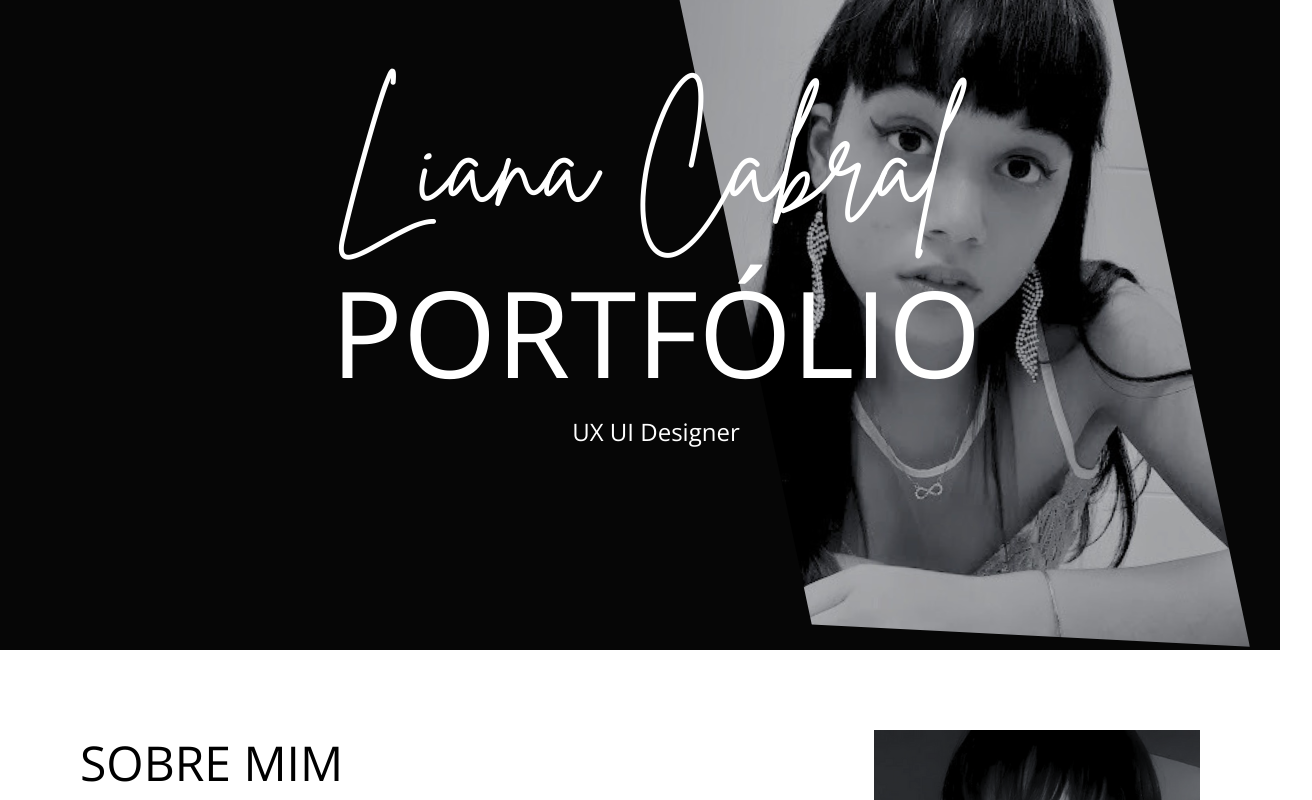
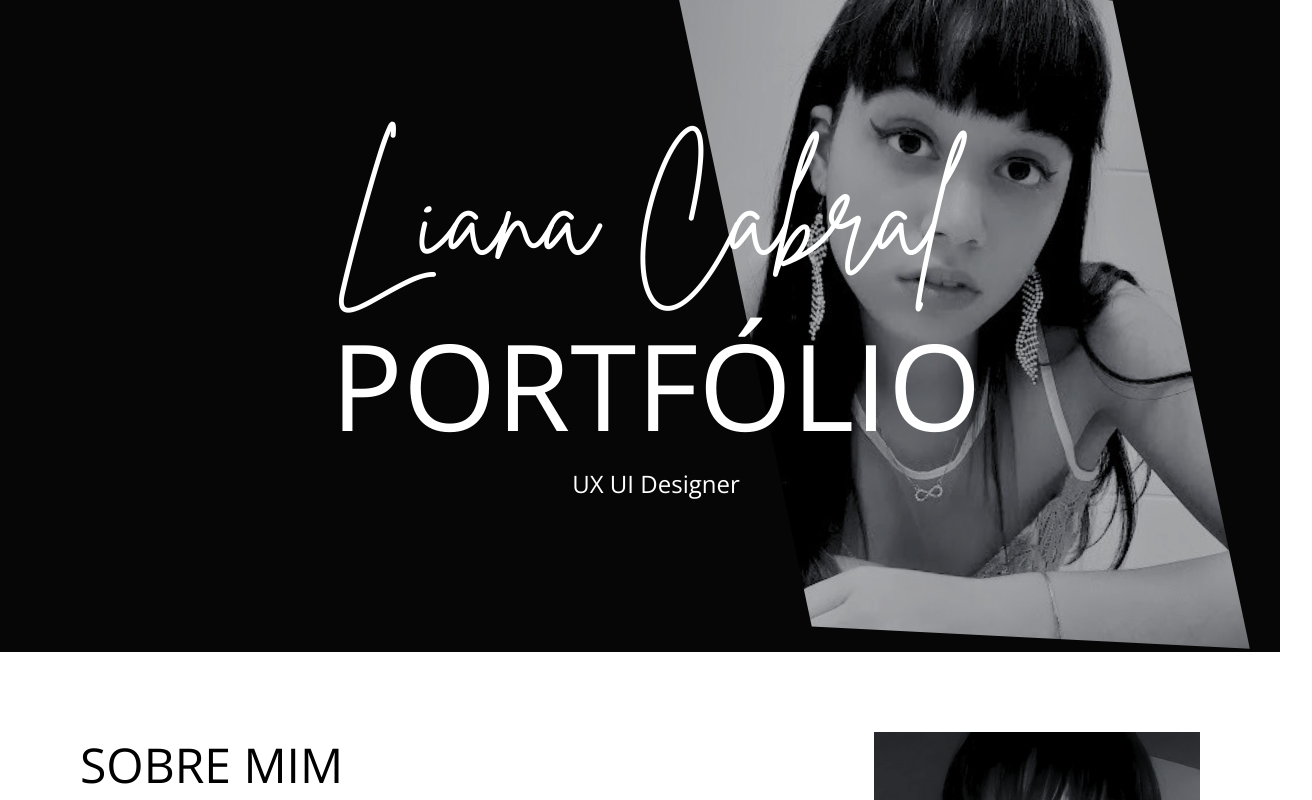
Before and after one commit to LiaCabrall/Portf-lio, a React (Create React App) app in the folder my-app/: page / in a window 1280 px wide. Shown: the top 800 px of the page, 1312 px wide, since content can reach past the window. Built offline with nearby package versions, Linux system fonts and the light colour scheme.

Commit message:
corrigindo erro

```diff
--- a/my-app/src/components/Header.module.css
+++ b/my-app/src/components/Header.module.css
@@ -17,16 +17,17 @@
 .img {
     display: flex;
     justify-content: right;
-    margin-top: -1.5rem;
+    margin-top: -1.4rem;
     overflow: hidden;
 
 }
 
 .text {
     position: absolute;
-    width: 100%;
     text-align: center;
-    top: 15%;
+    top: 50%;
+    left: 50%;
+    transform: translate(-50%, -50%);
     color: var(--white);
     display: flex;
     flex-direction: column;
```
